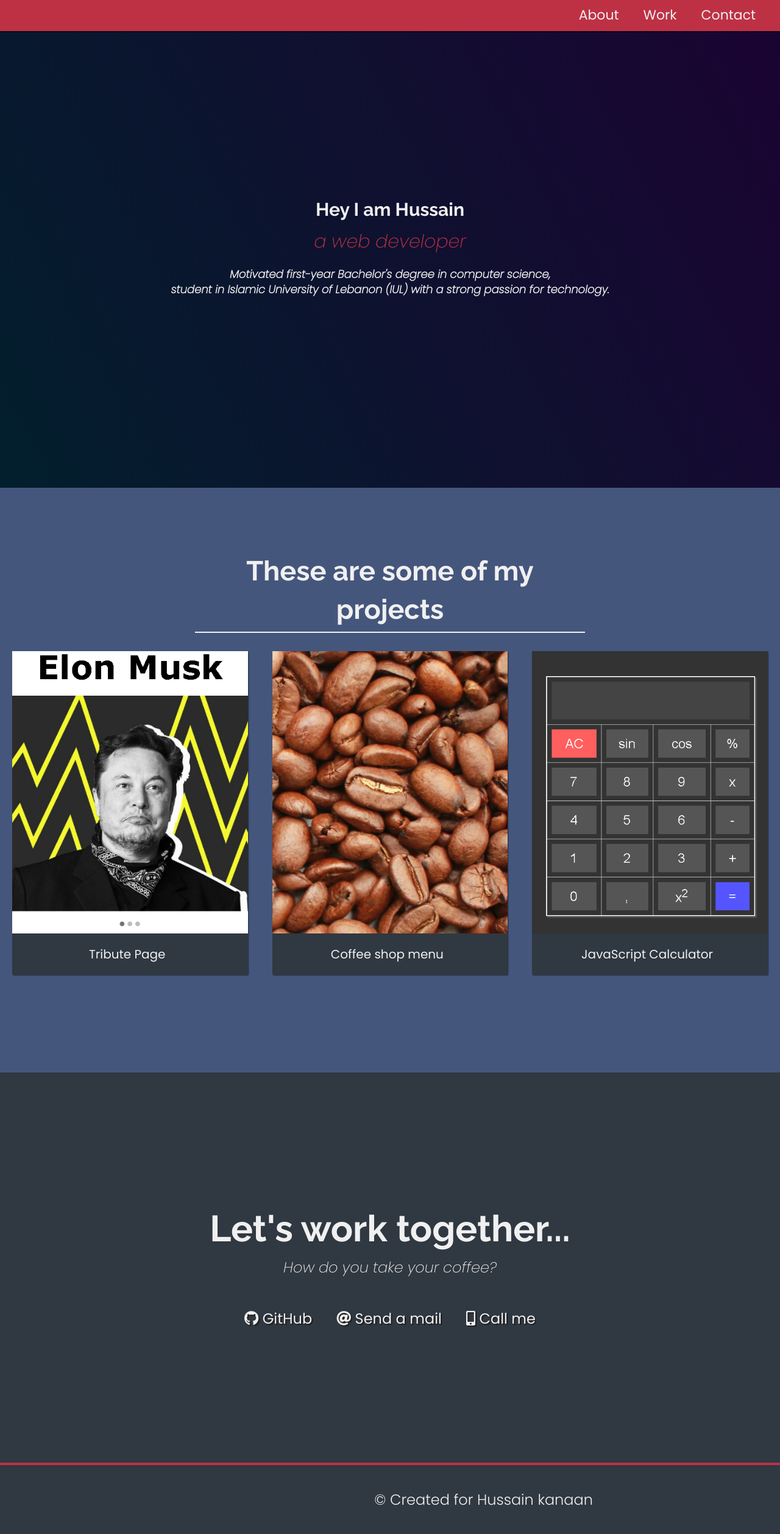
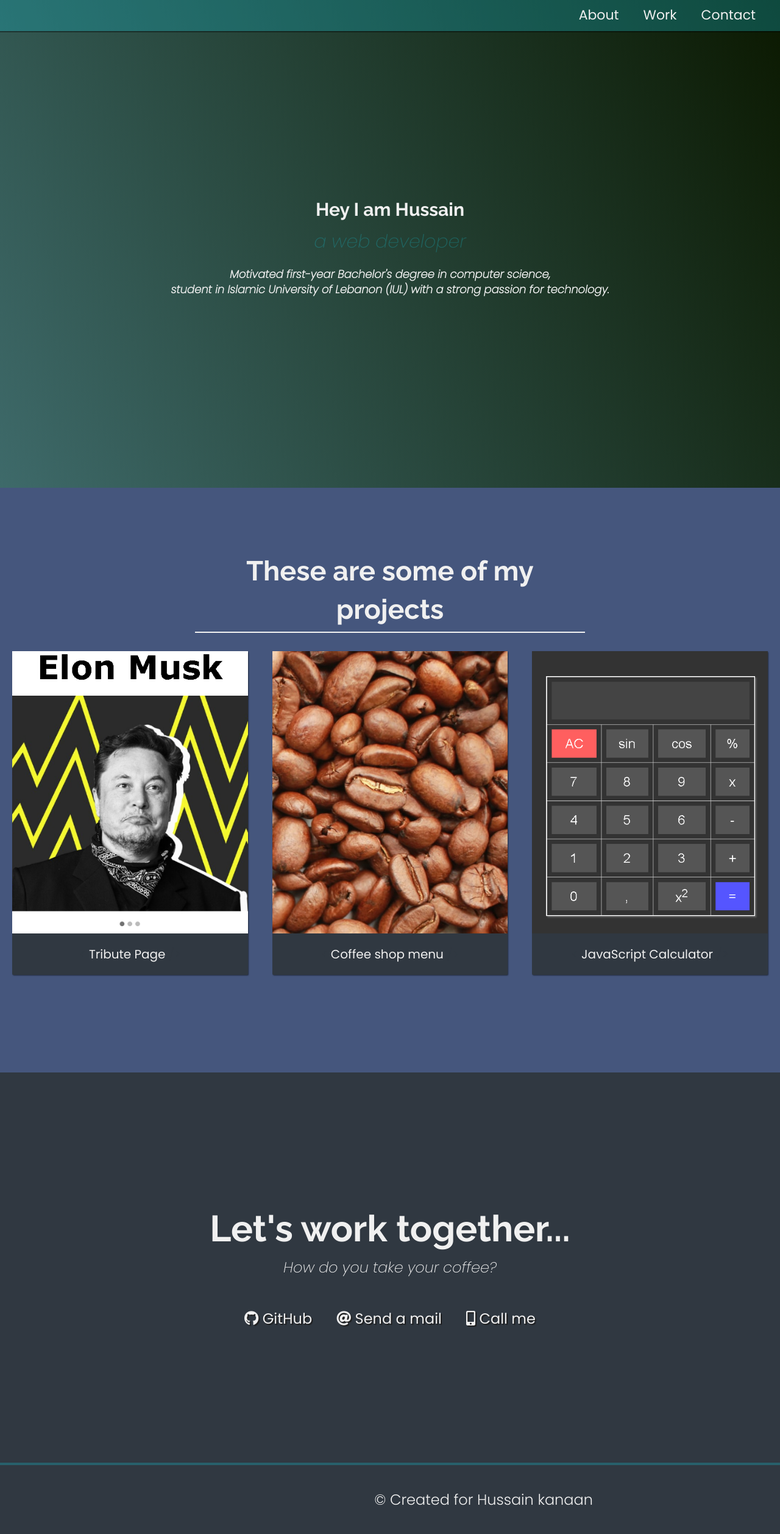
Before and after one commit to husseingpp/hussainkanaan, a PHP site: page / in a window 1280 px wide. Shown: the whole page at 61% size. Run offline with PHP 8.4, Linux system fonts and the light colour scheme; some libraries are stand-ins or nearby versions.

Commit message:
colore chnage 2
colore chnage 2

```diff
--- a/styles.css
+++ b/styles.css
@@ -1,7 +1,7 @@
 /* Custom properties/variables  */
 :root {
     --main-white: #f0f0f0;
-    --main-red: #be3144;
+    --main-red: #17b9c84f;
     --main-blue: #45567d;
     --main-gray: #303841;
   }
@@ -158,7 +158,7 @@
     width: 100%;
     height: 100vh;
     background-color: rgb(0, 0, 0);
-    background-image: linear-gradient(62deg, #021f2d 0%, #1b0332 100%);
+    background-image: linear-gradient(62deg, #3e6a6a 0%, #19370275 100%);
   }
 
   .welcome-section > p {
```
